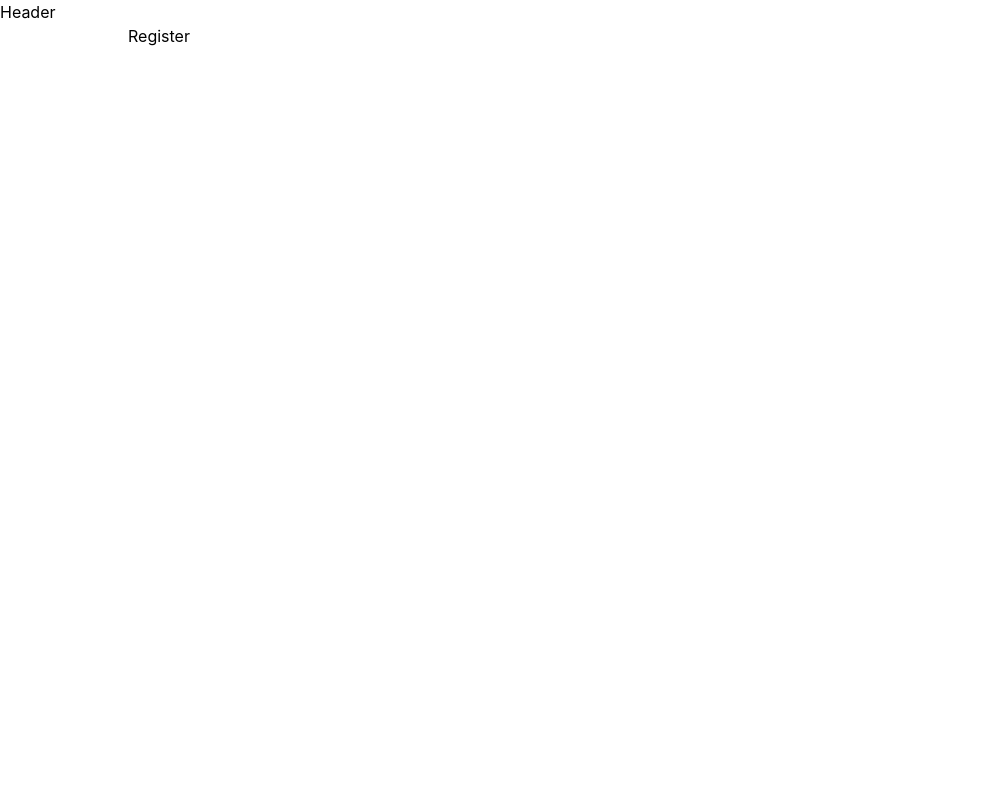
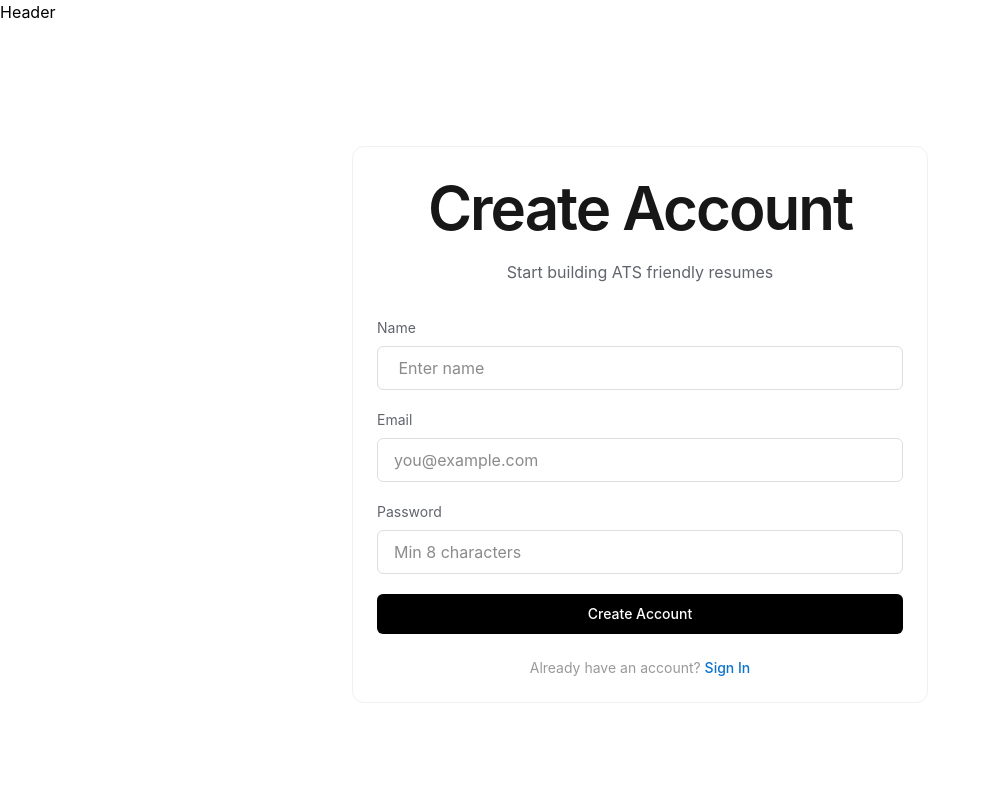
Before and after one commit to amulyamandala/AI-Resume-Analyser, a React app in the folder frontend/: page /register in a window 1280 px wide. Shown: the top 800 px of the page, without its empty margins (0-990 px from the left). Built offline with nearby package versions, Linux system fonts and the light colour scheme; no server answers; the HTML template or start-up script is replaced by a standard one.

Commit message:
register commit

```diff
--- a/frontend/src/components/Register.jsx
+++ b/frontend/src/components/Register.jsx
@@ -1,9 +1,175 @@
-import React from 'react'
+import { useForm } from "react-hook-form";
+import { NavLink ,useNavigate} from "react-router";
+import { useState } from "react";
+import axios from "axios";
+import {
+  pageWrapper,
+  centeredFlex,
+  featureCard,
+  heroTitle,
+  bodyText,
+  mutedText,
+  textInput,
+  primaryBtn,
+  tertiaryBtn,
+  smallText,
+} from "../styles/common.js";
 
 function Register() {
+
+  const {
+    register,
+    handleSubmit,
+    formState: { errors },
+  } = useForm();
+
+  const [loading, setLoading] = useState(false);
+  const [apiError, setApiError] = useState(null);
+  const navigate = useNavigate();
+  //When user registration submitted
+ const onUserRegister = async (userObj) => {
+    console.log(userObj);
+    try {
+      setLoading(true);
+      let res = await axios.post("http://localhost:5000/user-api/register", userObj);
+
+      if (res.status === 201) {
+        navigate("/login");
+      }
+    } catch (err) {
+      setApiError("Registration failed. Please try again.");
+    } finally {
+      setLoading(false);
+    }
+  };
+
   return (
-    <div>Register</div>
-  )
+    <div className={`${pageWrapper} ${centeredFlex} px-4 py-20`}>
+
+      {/* Card */}
+      <div className={`${featureCard} w-full max-w-xl`}>
+
+        {/* Heading */}
+        <div className="text-center mb-8">
+
+          <h1 className={heroTitle}>
+            Create Account
+          </h1>
+
+          <p className={`${bodyText} mt-3`}>
+            Start building ATS friendly resumes
+          </p>
+        </div>
+
+        {/* API ERROR */}
+        {apiError && (
+          <p className="text-red-500 text-sm mb-4 text-center">
+            {apiError}
+          </p>
+        )}
+
+        {/* Form */}
+        <form onSubmit={handleSubmit(onUserRegister)} className="space-y-5">
+
+          {/* Names */}
+            <div>
+
+              <label className={`${smallText} block mb-2`}>
+                Name
+              </label>
+
+              <input
+                type="text"
+                placeholder=" Enter name"
+                className={textInput}
+                {...register("name", {
+                  required: "First name required",
+                })}
+              />
+
+              {errors.name && (
+                <p className="text-red-500 text-sm mt-2">
+                  {errors.name.message}
+                </p>
+              )}
+            </div>
+
+
+          {/* Email */}
+          <div>
+
+            <label className={`${smallText} block mb-2`}>
+              Email
+            </label>
+
+            <input
+              type="email"
+              placeholder="you@example.com"
+              className={textInput}
+              {...register("email", {
+                required: "Email is required",
+              })}
+            />
+
+            {errors.email && (
+              <p className="text-red-500 text-sm mt-2">
+                {errors.email.message}
+              </p>
+            )}
+          </div>
+
+          {/* Password */}
+          <div>
+
+            <label className={`${smallText} block mb-2`}>
+              Password
+            </label>
+
+            <input
+              type="password"
+              placeholder="Min 8 characters"
+              className={textInput}
+              {...register("password", {
+                required: "Password is required",
+              })}
+            />
+
+            {errors.password && (
+              <p className="text-red-500 text-sm mt-2">
+                {errors.password.message}
+              </p>
+            )}
+          </div>
+
+
+          {/* Submit */}
+          <button
+            type="submit"
+            className={`${primaryBtn} w-full`}
+          >
+            {
+              loading
+                ? "Creating..."
+                : "Create Account"
+            }
+          </button>
+        </form>
+
+        {/* Footer */}
+        <p className={`${mutedText} text-center mt-6`}>
+
+          Already have an account?{" "}
+
+          <NavLink
+            to="/login"
+            className={tertiaryBtn}
+          >
+            Sign In
+          </NavLink>
+        </p>
+      </div>
+    </div>
+  );
 }
 
-export default Register
+export default Register;
--- a/frontend/src/store/authStore.js
+++ b/frontend/src/store/authStore.js
@@ -56,7 +56,7 @@ export const useAuthStore = create((set) => ({
       });
 
       const res = await axios.post(
-        `${BASE_URL}/user-api/user`,
+        `${BASE_URL}/user-api/register`,
         userData,
         {
           withCredentials: true,
```
Also changed, not shown: 2 other files (tests, documents, lock files or other folders).
